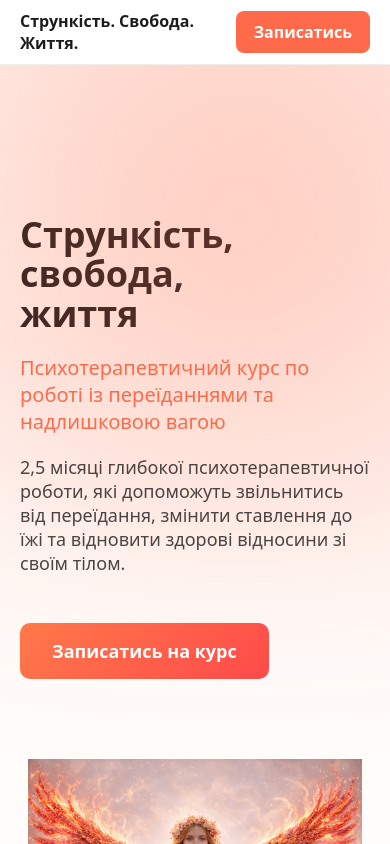
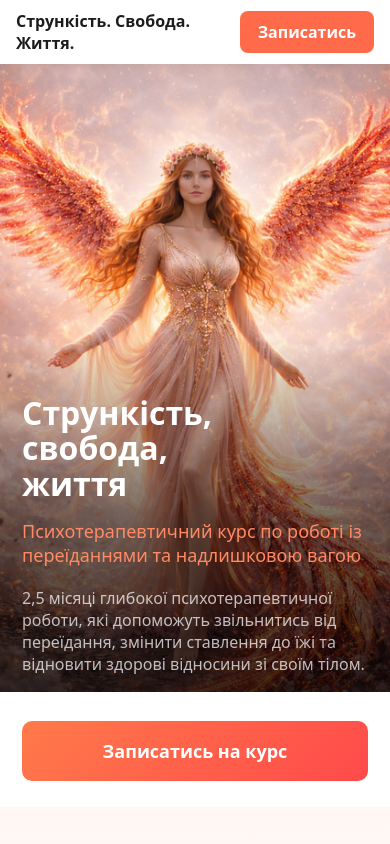
Before and after one commit to sergiyZinovyev/psy-landing, an Angular app: page / in a window 390 px wide. Shown: the top 844 px of the page. Built offline with nearby package versions, Linux system fonts and the light colour scheme.

Commit message:
landing design upgrade v.3

```diff
--- a/src/app/app.css
+++ b/src/app/app.css
@@ -293,13 +293,13 @@
 
 @media (max-width:900px){
 
-.hero-grid{
+/* .hero-grid{
   grid-template-columns:1fr;
 }
 
 .hero-image img{
   max-height:500px;
-}
+} */
 
 .benefits-grid{
   grid-template-columns:1fr;
@@ -326,3 +326,146 @@
 }
 
 }
+
+
+@media (max-width:700px){
+
+    /* HEADER */
+
+    .nav{
+        padding:0 16px;
+    }
+
+    /* HERO */
+
+    .hero{
+        padding:0;
+        margin-top:-1px;
+    }
+
+    /* container не повинен обмежувати hero */
+
+    .hero .container{
+        padding:0;
+        max-width:none;
+    }
+
+    /* layout */
+
+    .hero-grid{
+        grid-template-columns:1fr;
+        position:relative;
+    }
+
+    /* image */
+
+    .hero-image{
+        height:88vh;
+    }
+
+    .hero-image img{
+        width:100%;
+        height:100%;
+        object-fit:cover;
+        transform:none;
+        object-position: top;
+    }
+
+    /* overlay text */
+
+    .hero-text{
+        position:absolute;
+        bottom: 0px;
+        left:0;
+        right:0;
+
+        padding:32px 22px 26px;
+
+        background:linear-gradient(
+            rgba(0,0,0,0) 0%,
+            rgba(0,0,0,0.55) 40%,
+            rgba(0,0,0,0.9) 100%
+        );
+
+        color:white;
+    }
+
+    .hero-text::before{
+        content:"";
+        position:absolute;
+        height: 115px;
+        bottom:0;
+        left:0;
+        right:0;
+
+        background: white;
+
+        z-index:0;
+    }
+
+    .hero-text > *{
+        position:relative;
+        z-index:1;
+    }
+
+    /* typography */
+
+    .hero-text h1{
+        font-size:32px;
+        line-height:1.1;
+        color:white;
+        margin-bottom:16px;
+    }
+
+    .subtitle{
+        color:#ff8a65;
+        font-size:18px;
+    }
+
+    .hero-desc{
+        color:rgba(255,255,255,0.9);
+        font-size:16px;
+    }
+
+    /* CTA */
+
+    .primary-btn{
+        width:100%;
+        text-align:center;
+        padding:18px;
+        font-size:18px;
+    }
+
+    /* hero glow не потрібен на мобільному */
+
+    .hero-glow{
+        display:none;
+    }
+
+    /* BENEFITS */
+
+    .benefits-grid{
+        grid-template-columns:1fr;
+    }
+
+    .section-title{
+        font-size:32px;
+    }
+
+    .benefits-quote{
+        font-size:20px;
+    }
+
+    /* AUTHOR */
+
+    .author-grid{
+        grid-template-columns:1fr;
+    }
+
+    /* PROGRAM */
+
+    .program-grid{
+        grid-template-columns:1fr;
+    }
+
+}
--- a/src/index.html
+++ b/src/index.html
@@ -30,8 +30,8 @@
 
     <meta property="og:type" content="website">
 
-    <meta property="og:url"
-    content="https://psy-landing.pages.dev/">
+    <!-- <meta property="og:url"
+    content="https://psy-landing.pages.dev/"> -->
 
     <!-- TELEGRAM / TWITTER -->
 
```
